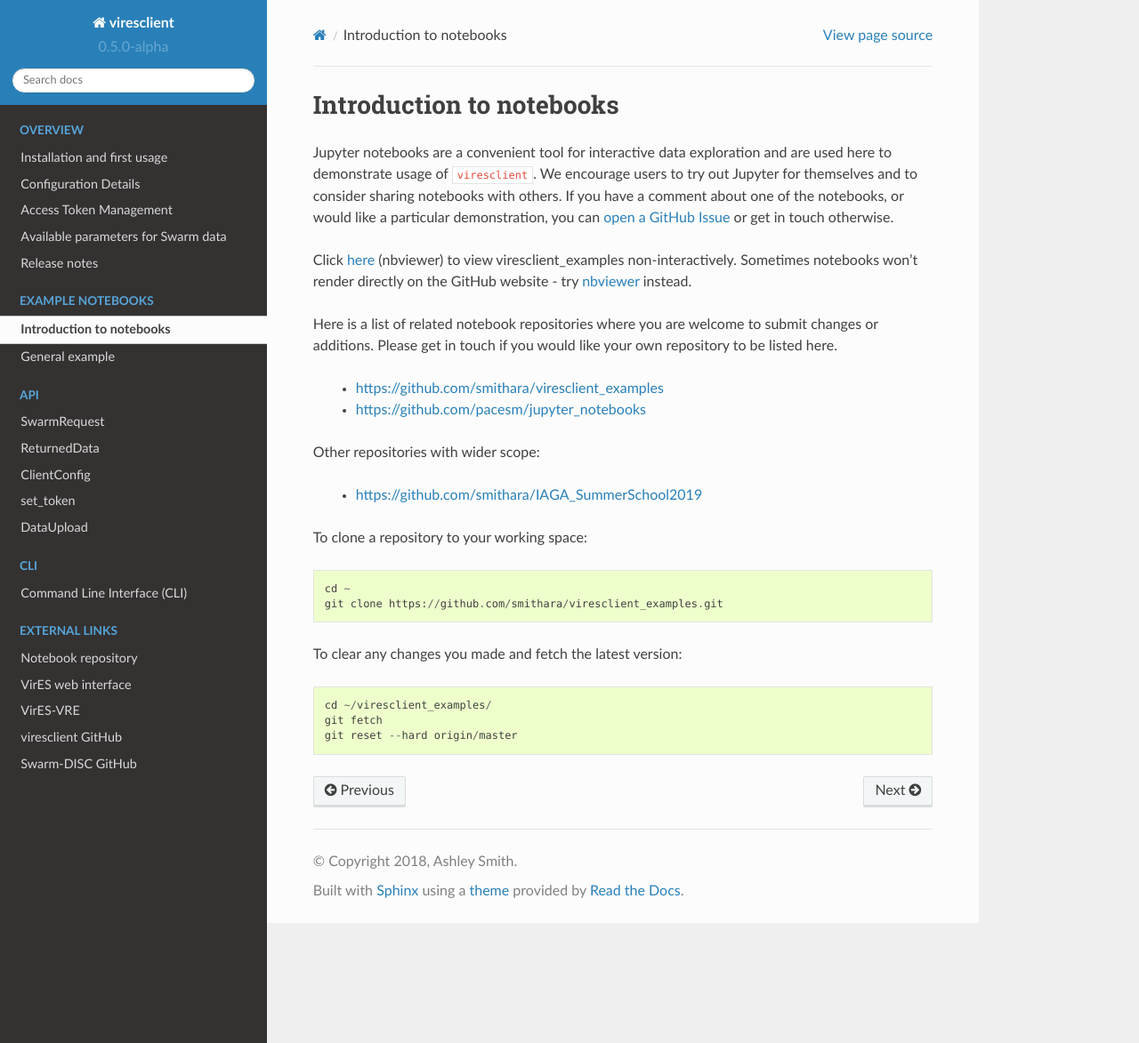
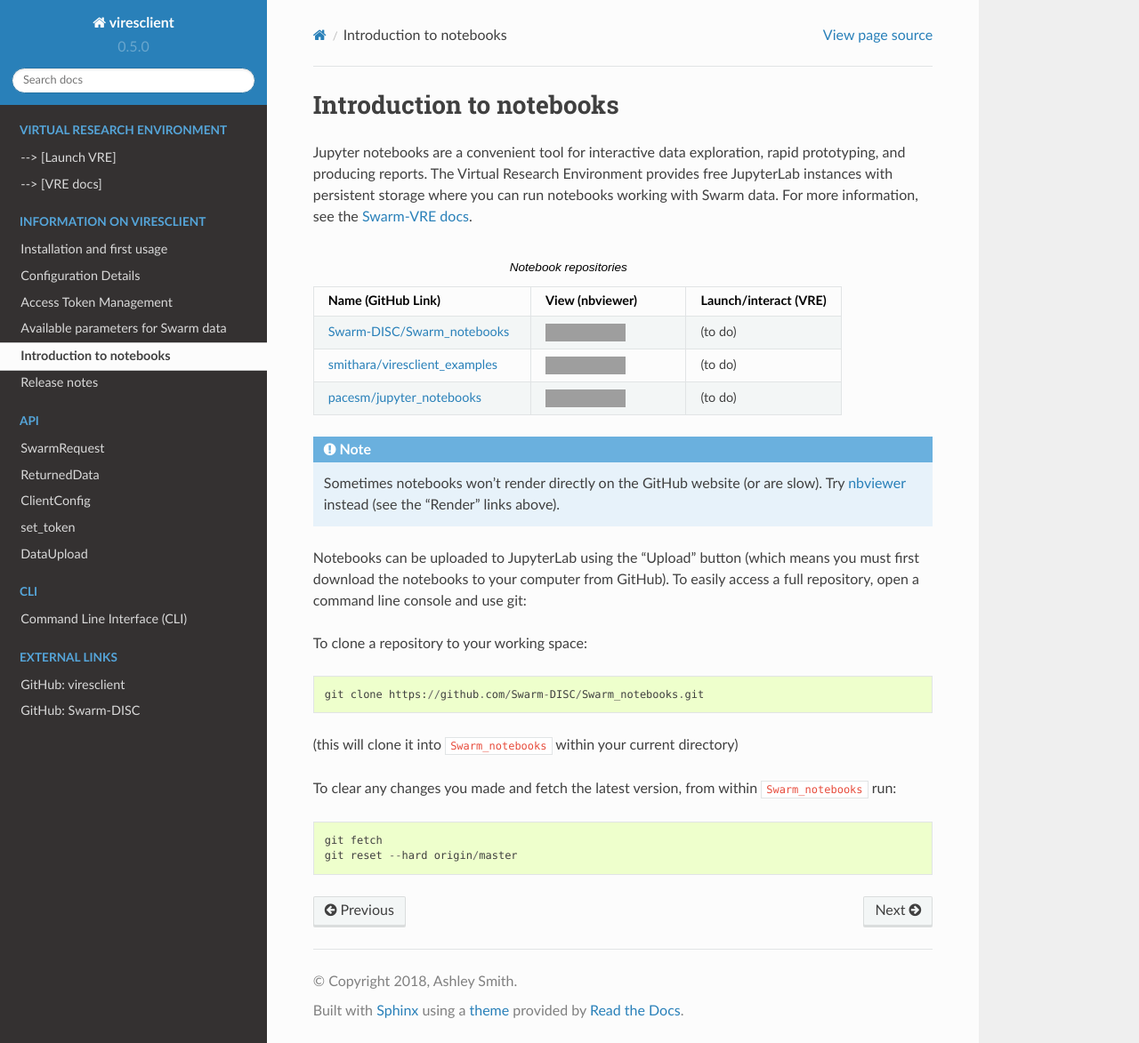
Before and after one commit to ESA-VirES/VirES-Python-Client, a Sphinx documentation site: the page built from docs/notebook_intro.rst, in a window 1280 px wide and 1173 px high. Shown: the whole window at 89% size. Built offline with Sphinx 7.4.7 and the Read the Docs theme 2.0.0, drawn with Linux system fonts in a browser that asks for light colours; formulas are drawn with MathJax 3; pages that are not in the unit, such as notebooks, are missing from menus; grey boxes are pictures that could not be loaded.

```diff
--- a/docs/available_parameters.rst
+++ b/docs/available_parameters.rst
@@ -93,6 +93,7 @@ Models are evaluated along the satellite track at the positions of the time seri
   MCO_SHA_2D,
   MLI_SHA_2D,
   MIO_SHA_2D-Primary, MIO_SHA_2D-Secondary
+  AMPS
 
   # Fast-track models:
   MMA_SHA_2F-Primary, MMA_SHA_2F-Secondary,
@@ -134,10 +135,7 @@ NB: When using model names containing a hyphen (``-``) then extra single (``'``)
   AscendingNodeLongitude, QDLat, QDLon, QDBasis, MLT, SunDeclination,
   SunHourAngle, SunRightAscension, SunAzimuthAngle, SunZenithAngle,
   SunLongitude, SunVector, DipoleAxisVector, NGPLatitude, NGPLongitude,
-  DipoleTiltAngle,
-
-  UpwardCurrent, TotalCurrent,                        # AMPS
-  DivergenceFreeCurrentFunction, F_AMPS, B_NEC_AMPS   # AMPS
+  DipoleTiltAngle
 
 
 .. note::
--- a/docs/conf.py
+++ b/docs/conf.py
@@ -14,6 +14,7 @@
 #
 import os
 import sys
+import urllib.request
 sys.path.insert(0, os.path.abspath('..'))
 
 
@@ -109,6 +110,14 @@ html_theme_path = ["_themes", ]
 #
 # html_sidebars = {}
 
+# Fetch and use external logo
+logo_filename = 'vre_logo.svg'
+if not os.path.exists(logo_filename):
+    urllib.request.urlretrieve(
+        'https://raw.githubusercontent.com/ESA-VirES/Swarm-VRE/staging/docs/_static/vre_logo.svg',
+        logo_filename)
+html_logo = logo_filename
+
 
 # -- Options for HTMLHelp output ---------------------------------------------
 
--- a/docs/notebook_intro.rst
+++ b/docs/notebook_intro.rst
@@ -1,26 +1,44 @@
 Introduction to notebooks
 =========================
 
-Jupyter notebooks are a convenient tool for interactive data exploration and are used here to demonstrate usage of ``viresclient``. We encourage users to try out Jupyter for themselves and to consider sharing notebooks with others. If you have a comment about one of the notebooks, or would like a particular demonstration, you can `open a GitHub Issue <https://github.com/smithara/viresclient_examples/issues/new>`_ or get in touch otherwise.
+Jupyter notebooks are a convenient tool for interactive data exploration, rapid prototyping, and producing reports. The Virtual Research Environment provides free JupyterLab instances with persistent storage where you can run notebooks working with Swarm data. For more information, see the `Swarm-VRE docs <https://swarm-vre.readthedocs.io/>`_.
 
-Click `here <https://nbviewer.jupyter.org/github/smithara/viresclient_examples/>`_ (nbviewer) to view viresclient_examples non-interactively. Sometimes notebooks won't render directly on the GitHub website - try `nbviewer <https://nbviewer.jupyter.org/>`_ instead.
 
-Here is a list of related notebook repositories where you are welcome to submit changes or additions. Please get in touch if you would like your own repository to be listed here.
 
- - https://github.com/smithara/viresclient_examples
- - https://github.com/pacesm/jupyter_notebooks
+.. list-table:: Notebook repositories
+   :header-rows: 1
+   :widths: 7 5 5
 
-Other repositories with wider scope:
+   *  -  Name (GitHub Link)
+      -  View (nbviewer)
+      -  Launch/interact (VRE)
+   *  -  `Swarm-DISC/Swarm_notebooks <https://github.com/Swarm-DISC/Swarm_notebooks>`_
+      -  .. image:: https://img.shields.io/badge/render-nbviewer-orange.svg
+            :target: https://nbviewer.jupyter.org/github/Swarm-DISC/Swarm_notebooks
+      -  (to do)
+   *  -  `smithara/viresclient_examples <https://github.com/smithara/viresclient_examples>`_
+      -  .. image:: https://img.shields.io/badge/render-nbviewer-orange.svg
+            :target: https://nbviewer.jupyter.org/github/smithara/viresclient_examples
+      -  (to do)
+   *  -  `pacesm/jupyter_notebooks <https://github.com/pacesm/jupyter_notebooks>`_
+      -  .. image:: https://img.shields.io/badge/render-nbviewer-orange.svg
+            :target: https://nbviewer.jupyter.org/github/pacesm/jupyter_notebooks
+      -  (to do)
 
- - https://github.com/smithara/IAGA_SummerSchool2019
+
+.. note::
+
+  Sometimes notebooks won't render directly on the GitHub website (or are slow). Try `nbviewer <https://nbviewer.jupyter.org/>`_ instead (see the "Render" links above).
+
+Notebooks can be uploaded to JupyterLab using the "Upload" button (which means you must first download the notebooks to your computer from GitHub). To easily access a full repository, open a command line console and use git:
 
 To clone a repository to your working space::
 
-    cd ~
-    git clone https://github.com/smithara/viresclient_examples.git
+    git clone https://github.com/Swarm-DISC/Swarm_notebooks.git
 
-To clear any changes you made and fetch the latest version::
+(this will clone it into ``Swarm_notebooks`` within your current directory)
 
-    cd ~/viresclient_examples/
+To clear any changes you made and fetch the latest version, from within ``Swarm_notebooks`` run::
+
     git fetch
     git reset --hard origin/master
--- a/viresclient/__init__.py
+++ b/viresclient/__init__.py
@@ -34,4 +34,4 @@ from ._data_handling import ReturnedData
 from ._data_handling import ReturnedDataFile
 from ._api.upload import DataUpload
 
-__version__ = "0.5.0-alpha"
+__version__ = "0.5.0"
```
Also changed, not shown: docs/index.rst (+10 -13 lines), docs/installation.rst (+3 -11 lines), docs/release_notes.rst (+4 -4 lines), 3 other files.
